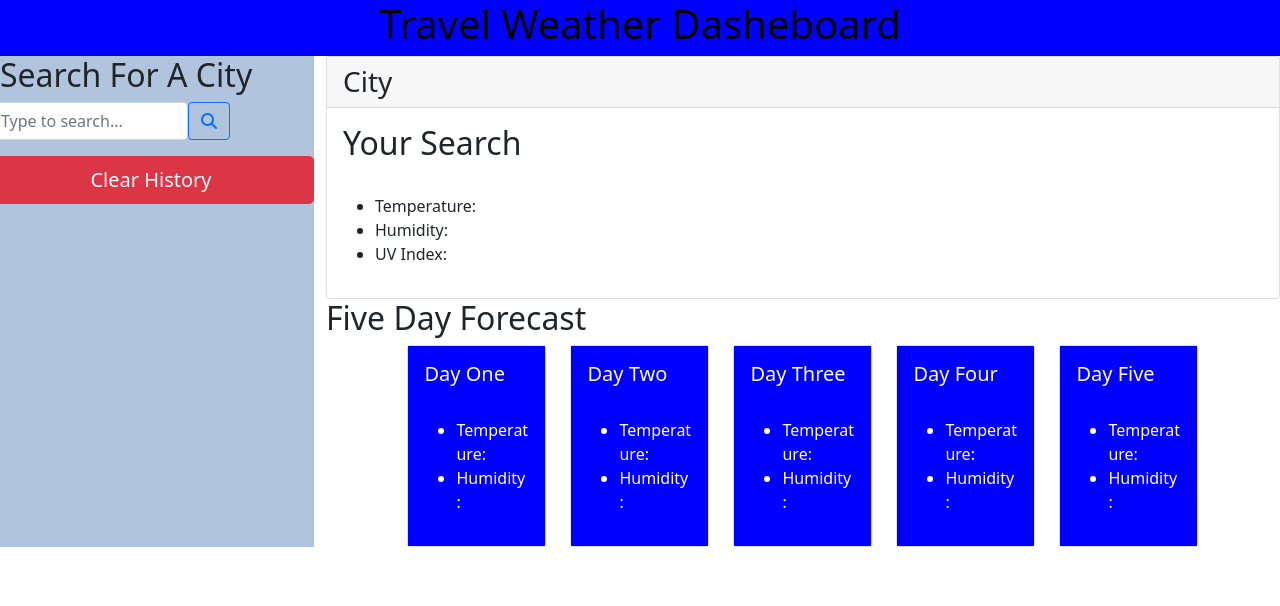
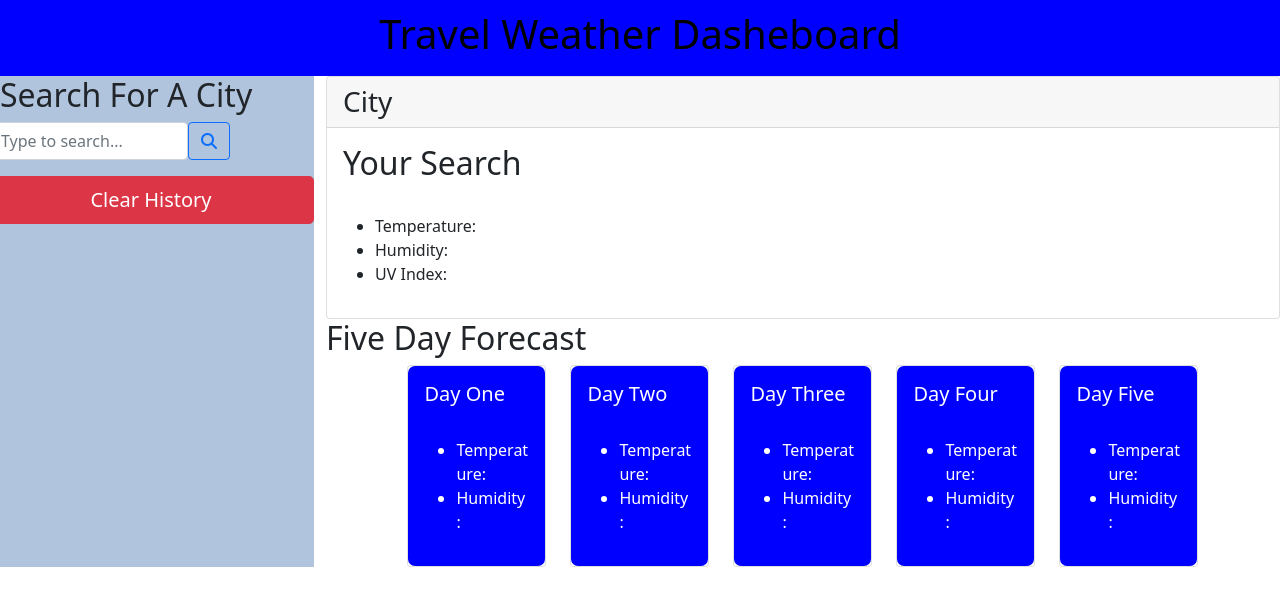
Before and after one commit to Geoff7709/weather-dashboard, a plain HTML site: page index.html in a window 1280 px wide. Drawn offline with nearby package versions, Linux system fonts and the light colour scheme; no server answers.

Commit message:
styles added

```diff
--- a/style.css
+++ b/style.css
@@ -2,6 +2,7 @@ header {
     text-align: center;
     background-color: blue;
     color: black;
+    padding: 10px;
 }
 #search-panel {
     background-color: lightsteelblue;
@@ -40,3 +41,6 @@ header {
 .stay-inside {
     color: purple;
 }
+.card-body {
+    border-radius: 7px;
+}
```
